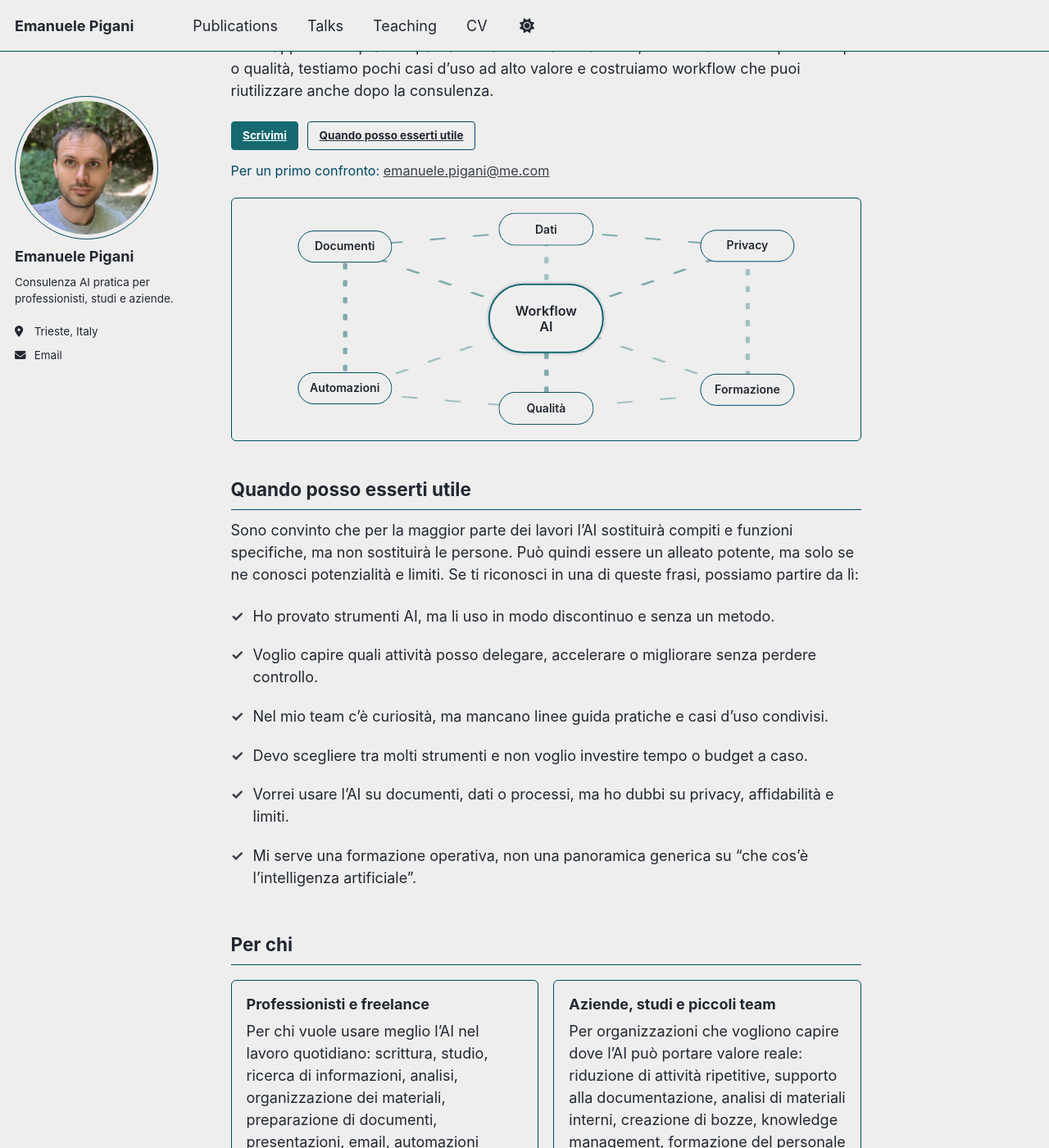
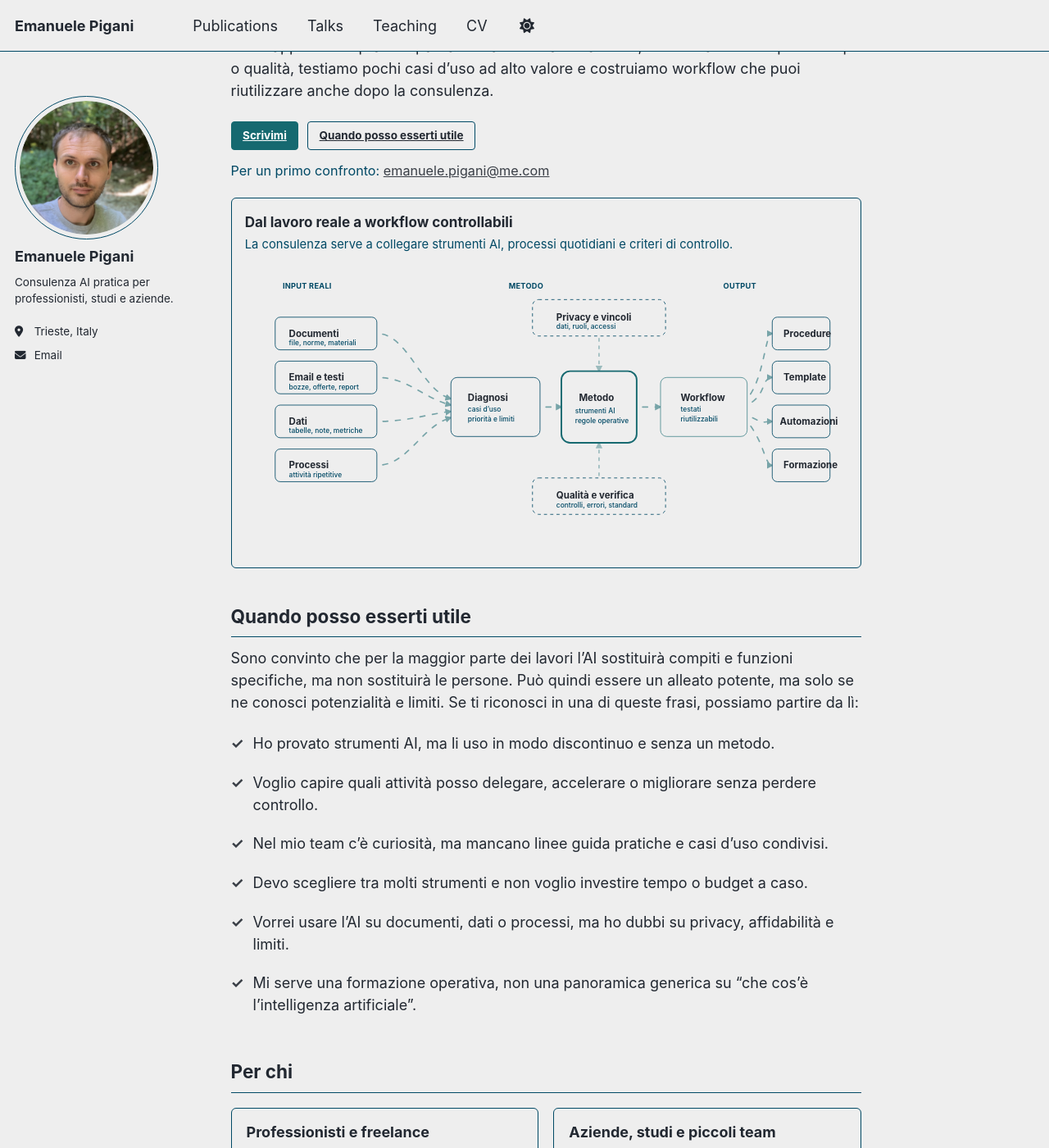
Before and after one commit to epigani/epigani.github.io, a Jekyll site: the page built from _pages/consulenza-ai.md, in a window 1280 px wide and 1400 px high, scrolled down 435 px. Shown: the whole window at 82% size. Built offline with Jekyll 4.4.1, drawn with Linux system fonts in a browser that asks for light colours; some of the changed lines change nothing that is shown.

Commit message:
Improve AI workflow process map

```diff
--- a/_pages/consulenza-ai.md
+++ b/_pages/consulenza-ai.md
@@ -62,108 +62,121 @@ html[data-theme="dark"] .ai-consulting {
   font-size: 0.9rem;
 }
 
-.ai-consulting .ai-workflow-visual {
-  position: relative;
-  min-height: 16.5rem;
+.ai-consulting .ai-process-map {
   margin: 1.1rem 0 1.8rem;
+  padding: 0.9rem;
   border: 1px solid var(--global-border-color);
   border-radius: var(--ai-card-radius);
   background: var(--global-bg-color);
-  overflow: hidden;
 }
 
-.ai-consulting .ai-workflow-lines {
-  position: absolute;
-  inset: 0;
-  width: 100%;
-  height: 100%;
+.ai-consulting .ai-process-map__title {
+  margin: 0 0 0.2rem;
+  font-size: 0.95rem;
+  font-weight: 700;
 }
 
-.ai-consulting .ai-workflow-lines path {
+.ai-consulting .ai-process-map__subtitle {
+  margin: 0 0 0.8rem;
+  color: var(--global-text-color-light);
+  font-size: 0.82rem;
+}
+
+.ai-consulting .ai-process-map__svg {
+  display: block;
+  width: 100%;
+  height: auto;
+}
+
+.ai-consulting .ai-map-node,
+.ai-consulting .ai-map-control,
+.ai-consulting .ai-map-core,
+.ai-consulting .ai-map-output {
+  fill: var(--global-bg-color);
+  stroke: var(--global-border-color);
+  stroke-width: 1.1;
+}
+
+.ai-consulting .ai-map-core {
+  stroke: var(--ai-accent);
+  stroke-width: 2;
+  animation: ai-map-core 4.8s ease-in-out infinite;
+}
+
+.ai-consulting .ai-map-control {
+  stroke-dasharray: 5 5;
+}
+
+.ai-consulting .ai-map-output {
+  stroke: var(--ai-accent);
+  stroke-opacity: 0.75;
+}
+
+.ai-consulting .ai-map-path {
   fill: none;
   stroke: var(--ai-accent);
-  stroke-dasharray: 2 5;
   stroke-linecap: round;
-  stroke-width: 0.7;
-  opacity: 0.5;
-  animation: ai-line-flow 13s linear infinite;
+  stroke-linejoin: round;
+  stroke-width: 2.2;
+  opacity: 0.55;
+  marker-end: url(#ai-map-arrow);
 }
 
-.ai-consulting .ai-workflow-lines path:nth-child(2n) {
-  animation-duration: 16s;
-  animation-direction: reverse;
-  opacity: 0.34;
+.ai-consulting .ai-map-path--flow {
+  stroke-dasharray: 8 12;
+  animation: ai-map-flow 14s linear infinite;
 }
 
-.ai-consulting .ai-workflow-core,
-.ai-consulting .ai-workflow-node {
-  position: absolute;
-  z-index: 1;
-  display: flex;
-  align-items: center;
-  justify-content: center;
-  min-width: 6.4rem;
-  min-height: 2.2rem;
-  padding: 0.45rem 0.65rem;
-  border: 1px solid var(--global-border-color);
-  border-radius: 999px;
-  background: var(--global-bg-color);
-  color: var(--global-text-color);
-  font-family: -apple-system, BlinkMacSystemFont, "Segoe UI", sans-serif;
-  font-size: 0.78rem;
-  font-weight: 600;
-  line-height: 1.15;
-  text-align: center;
-  transform: translate(-50%, -50%);
-  animation: ai-node-float 7s ease-in-out infinite;
+.ai-consulting .ai-map-path--control {
+  stroke-dasharray: 4 8;
+  opacity: 0.38;
 }
 
-.ai-consulting .ai-workflow-core {
-  left: 50%;
-  top: 50%;
-  min-width: 7.8rem;
-  min-height: 4.7rem;
-  border-color: var(--ai-accent);
-  border-width: 2px;
-  box-shadow: 0 0 0 0 rgba(0, 0, 0, 0.08);
-  font-size: 0.9rem;
-  animation: ai-core-pulse 4.8s ease-in-out infinite;
+.ai-consulting .ai-map-arrow {
+  fill: var(--ai-accent);
 }
 
-.ai-consulting .ai-workflow-node--documents {
-  left: 18%;
-  top: 20%;
-  animation-delay: -1.2s;
+.ai-consulting .ai-map-label {
+  fill: var(--global-text-color);
+  font-family: -apple-system, BlinkMacSystemFont, "Segoe UI", sans-serif;
+  font-size: 15px;
+  font-weight: 700;
 }
 
-.ai-consulting .ai-workflow-node--data {
-  left: 50%;
-  top: 13%;
-  animation-delay: -2.1s;
+.ai-consulting .ai-map-small {
+  fill: var(--global-text-color-light);
+  font-family: -apple-system, BlinkMacSystemFont, "Segoe UI", sans-serif;
+  font-size: 11px;
+  font-weight: 500;
 }
 
-.ai-consulting .ai-workflow-node--privacy {
-  left: 82%;
-  top: 20%;
-  animation-delay: -0.4s;
+.ai-consulting .ai-map-section {
+  fill: var(--global-text-color-light);
+  font-family: -apple-system, BlinkMacSystemFont, "Segoe UI", sans-serif;
+  font-size: 12px;
+  font-weight: 700;
+  letter-spacing: 0.03em;
+  text-transform: uppercase;
 }
 
-.ai-consulting .ai-workflow-node--automation {
-  left: 18%;
-  top: 80%;
-  animation-delay: -3.4s;
+.ai-consulting .ai-process-map__mobile {
+  display: none;
 }
 
-.ai-consulting .ai-workflow-node--quality {
-  left: 50%;
-  top: 87%;
-  animation-delay: -1.8s;
+.ai-consulting .ai-process-stage {
+  padding: 0.85rem;
+  border: 1px solid var(--global-border-color);
+  border-radius: var(--ai-card-radius);
 }
 
-.ai-consulting .ai-workflow-node--training {
-  left: 82%;
-  top: 80%;
-  animation-delay: -2.8s;
+.ai-consulting .ai-process-stage h4 {
+  margin: 0 0 0.45rem;
+}
+
+.ai-consulting .ai-process-stage p {
+  margin: 0;
+  color: var(--global-text-color-light);
+  font-size: 0.9rem;
 }
 
 .ai-consulting .ai-grid {
@@ -232,58 +245,41 @@ html[data-theme="dark"] .ai-consulting {
   border-radius: var(--ai-card-radius);
 }
 
-@keyframes ai-line-flow {
+@keyframes ai-map-flow {
   to {
-    stroke-dashoffset: -80;
+    stroke-dashoffset: -120;
   }
 }
 
-@keyframes ai-node-float {
+@keyframes ai-map-core {
   0%,
   100% {
-    transform: translate(-50%, -50%);
+    stroke-width: 2;
   }
 
   50% {
-    transform: translate(-50%, calc(-50% - 0.35rem));
-  }
-}
-
-@keyframes ai-core-pulse {
-  0%,
-  100% {
-    box-shadow: 0 0 0 0 rgba(0, 0, 0, 0.08);
-    transform: translate(-50%, -50%);
-  }
-
-  50% {
-    box-shadow: 0 0 0 0.55rem rgba(0, 0, 0, 0.03);
-    transform: translate(-50%, calc(-50% - 0.2rem));
+    stroke-width: 3.2;
   }
 }
 
 @media (max-width: 37.5em) {
-  .ai-consulting .ai-workflow-visual {
-    min-height: 18.5rem;
+  .ai-consulting .ai-process-map__svg {
+    display: none;
   }
 
-  .ai-consulting .ai-workflow-core,
-  .ai-consulting .ai-workflow-node {
-    min-width: 5.8rem;
-    padding-right: 0.45rem;
-    padding-left: 0.45rem;
-    font-size: 0.72rem;
+  .ai-consulting .ai-process-map__mobile {
+    display: grid;
+    gap: 0.65rem;
   }
 
-  .ai-consulting .ai-workflow-core {
-    min-width: 7rem;
+  .ai-consulting .ai-process-map__subtitle {
+    margin-bottom: 0.75rem;
   }
 }
 
 @media (prefers-reduced-motion: reduce) {
-  .ai-consulting .ai-workflow-lines path,
-  .ai-consulting .ai-workflow-core,
-  .ai-consulting .ai-workflow-node {
+  .ai-consulting .ai-map-core,
+  .ai-consulting .ai-map-path--flow {
     animation: none;
   }
 }
@@ -304,26 +300,98 @@ Il mio approccio è pratico: partiamo da come lavori adesso, individuiamo dove p
 
 <p class="ai-quick-contact">Per un primo confronto: <a href="mailto:emanuele.pigani@me.com">emanuele.pigani@me.com</a></p>
 
-<div class="ai-workflow-visual" role="img" aria-label="Rete animata che collega documenti, dati, privacy, qualità, automazioni e formazione a workflow AI controllabili.">
-  <svg class="ai-workflow-lines" viewBox="0 0 100 100" preserveAspectRatio="none" aria-hidden="true" focusable="false">
-    <path d="M50 50 L18 20" />
-    <path d="M50 50 L50 13" />
-    <path d="M50 50 L82 20" />
-    <path d="M50 50 L18 80" />
-    <path d="M50 50 L50 87" />
-    <path d="M50 50 L82 80" />
-    <path d="M18 20 L50 13 L82 20" />
-    <path d="M18 80 L50 87 L82 80" />
-    <path d="M18 20 L18 80" />
-    <path d="M82 20 L82 80" />
+<div class="ai-process-map" role="img" aria-label="Mappa del metodo di consulenza AI: materiali e processi reali entrano in una diagnosi, vengono trasformati in workflow controllati da privacy e qualità, e producono procedure, template, automazioni e formazione.">
+  <p class="ai-process-map__title">Dal lavoro reale a workflow controllabili</p>
+  <p class="ai-process-map__subtitle">La consulenza serve a collegare strumenti AI, processi quotidiani e criteri di controllo.</p>
+  <svg class="ai-process-map__svg" viewBox="0 0 960 460" aria-hidden="true" focusable="false">
+    <defs>
+      <marker id="ai-map-arrow" viewBox="0 0 10 10" refX="8" refY="5" markerWidth="5" markerHeight="5" orient="auto-start-reverse">
+        <path class="ai-map-arrow" d="M 0 0 L 10 5 L 0 10 z" />
+      </marker>
+    </defs>
+
+    <text class="ai-map-section" x="60" y="36">Input reali</text>
+    <text class="ai-map-section" x="420" y="36">Metodo</text>
+    <text class="ai-map-section" x="762" y="36">Output</text>
+
+    <path class="ai-map-path ai-map-path--flow" d="M210 108 C260 108 280 198 328 212" />
+    <path class="ai-map-path ai-map-path--flow" d="M210 178 C260 178 282 210 328 222" />
+    <path class="ai-map-path ai-map-path--flow" d="M210 248 C260 248 282 238 328 232" />
+    <path class="ai-map-path ai-map-path--flow" d="M210 318 C260 318 280 256 328 242" />
+    <path class="ai-map-path ai-map-path--flow" d="M470 225 L504 225" />
+    <path class="ai-map-path ai-map-path--flow" d="M624 225 L662 225" />
+    <path class="ai-map-path ai-map-path--flow" d="M800 212 C828 178 828 108 840 108" />
+    <path class="ai-map-path ai-map-path--flow" d="M800 222 C832 206 822 178 840 178" />
+    <path class="ai-map-path ai-map-path--flow" d="M800 238 C832 254 822 248 840 248" />
+    <path class="ai-map-path ai-map-path--flow" d="M800 248 C828 282 828 318 840 318" />
+    <path class="ai-map-path ai-map-path--control" d="M564 92 L564 168" />
+    <path class="ai-map-path ai-map-path--control" d="M564 358 L564 282" />
+
+    <rect class="ai-map-node" x="48" y="82" width="162" height="52" rx="8" />
+    <text class="ai-map-label" x="70" y="113">Documenti</text>
+    <text class="ai-map-small" x="70" y="127">file, norme, materiali</text>
+
+    <rect class="ai-map-node" x="48" y="152" width="162" height="52" rx="8" />
+    <text class="ai-map-label" x="70" y="183">Email e testi</text>
+    <text class="ai-map-small" x="70" y="197">bozze, offerte, report</text>
+
+    <rect class="ai-map-node" x="48" y="222" width="162" height="52" rx="8" />
+    <text class="ai-map-label" x="70" y="253">Dati</text>
+    <text class="ai-map-small" x="70" y="267">tabelle, note, metriche</text>
+
+    <rect class="ai-map-node" x="48" y="292" width="162" height="52" rx="8" />
+    <text class="ai-map-label" x="70" y="323">Processi</text>
+    <text class="ai-map-small" x="70" y="337">attività ripetitive</text>
+
+    <rect class="ai-map-node" x="328" y="178" width="142" height="94" rx="10" />
+    <text class="ai-map-label" x="355" y="215">Diagnosi</text>
+    <text class="ai-map-small" x="355" y="232">casi d’uso</text>
+    <text class="ai-map-small" x="355" y="248">priorità e limiti</text>
+
+    <rect class="ai-map-core" x="504" y="168" width="120" height="114" rx="14" />
+    <text class="ai-map-label" x="532" y="216">Metodo</text>
+    <text class="ai-map-small" x="526" y="235">strumenti AI</text>
+    <text class="ai-map-small" x="526" y="251">regole operative</text>
+
+    <rect class="ai-map-control" x="458" y="54" width="212" height="58" rx="10" />
+    <text class="ai-map-label" x="496" y="87">Privacy e vincoli</text>
+    <text class="ai-map-small" x="496" y="101">dati, ruoli, accessi</text>
+
+    <rect class="ai-map-control" x="458" y="338" width="212" height="58" rx="10" />
+    <text class="ai-map-label" x="496" y="371">Qualità e verifica</text>
+    <text class="ai-map-small" x="496" y="385">controlli, errori, standard</text>
+
+    <rect class="ai-map-output" x="662" y="178" width="138" height="94" rx="10" />
+    <text class="ai-map-label" x="694" y="215">Workflow</text>
+    <text class="ai-map-small" x="694" y="232">testati</text>
+    <text class="ai-map-small" x="694" y="248">riutilizzabili</text>
+
+    <rect class="ai-map-node" x="840" y="82" width="92" height="52" rx="8" />
+    <text class="ai-map-label" x="858" y="113">Procedure</text>
+
+    <rect class="ai-map-node" x="840" y="152" width="92" height="52" rx="8" />
+    <text class="ai-map-label" x="858" y="183">Template</text>
+
+    <rect class="ai-map-node" x="840" y="222" width="92" height="52" rx="8" />
+    <text class="ai-map-label" x="852" y="253">Automazioni</text>
+
+    <rect class="ai-map-node" x="840" y="292" width="92" height="52" rx="8" />
+    <text class="ai-map-label" x="858" y="323">Formazione</text>
   </svg>
-  <div class="ai-workflow-core">Workflow<br />AI</div>
-  <div class="ai-workflow-node ai-workflow-node--documents">Documenti</div>
-  <div class="ai-workflow-node ai-workflow-node--data">Dati</div>
-  <div class="ai-workflow-node ai-workflow-node--privacy">Privacy</div>
-  <div class="ai-workflow-node ai-workflow-node--automation">Automazioni</div>
-  <div class="ai-workflow-node ai-workflow-node--quality">Qualità</div>
-  <div class="ai-workflow-node ai-workflow-node--training">Formazione</div>
+  <div class="ai-process-map__mobile" aria-hidden="true">
+    <div class="ai-process-stage">
+      <h4>Input reali</h4>
+      <p>Documenti, email, dati e attività ripetitive del lavoro quotidiano.</p>
+    </div>
+    <div class="ai-process-stage">
+      <h4>Metodo</h4>
+      <p>Casi d’uso, strumenti, privacy, qualità e regole operative.</p>
+    </div>
+    <div class="ai-process-stage">
+      <h4>Output</h4>
+      <p>Workflow, procedure, template, automazioni leggere e formazione.</p>
+    </div>
+  </div>
 </div>
 
 ## Quando posso esserti utile
```
